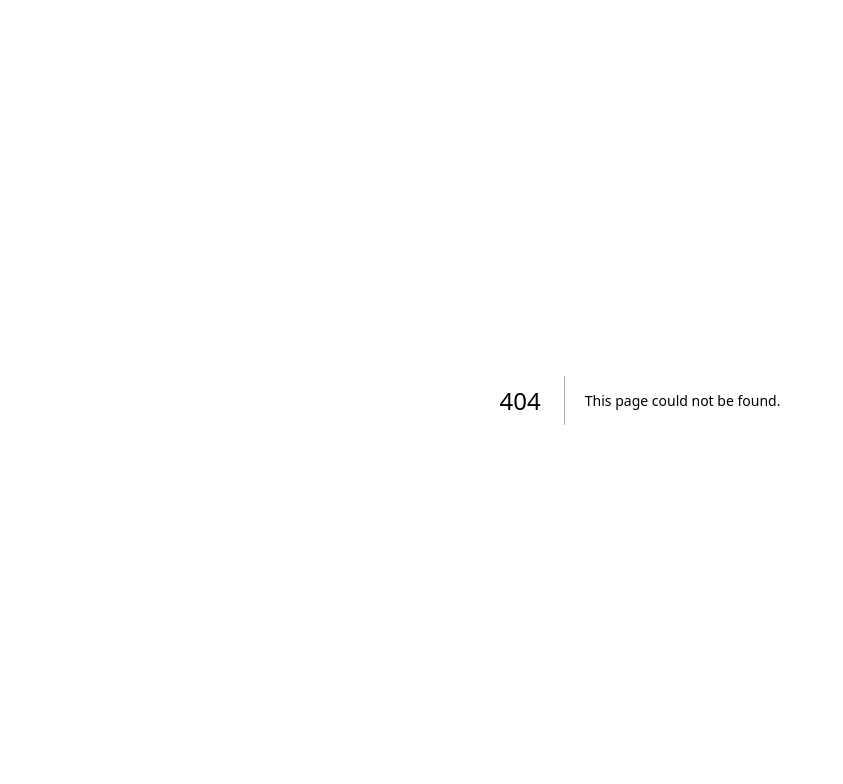
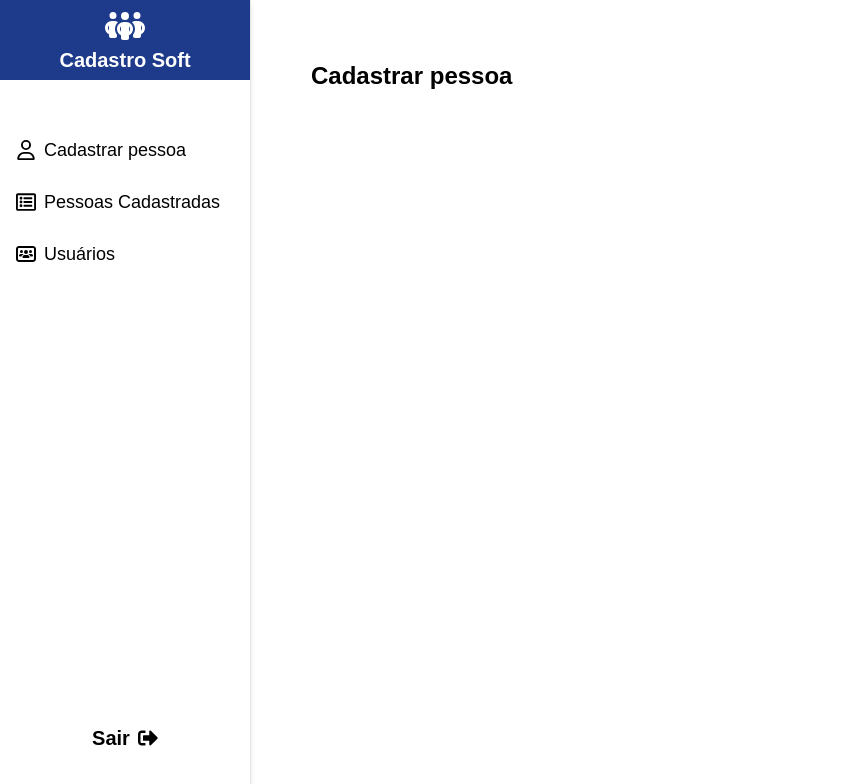
Before and after one commit to allanalmeida94/cadastro-pessoa, a Next.js app: page /cadastra-pessoa in a window 1280 px wide. Before the commit this address had no page. Shown: the top 784 px of the page, without its empty margins (0-843 px from the left). Built offline with nearby package versions, Linux system fonts and the light colour scheme.

Commit message:
chore: adiciona a página cadastra pessoa

```diff
--- /dev/null
+++ b/src/pages/cadastra-pessoa.tsx
@@ -0,0 +1,13 @@
+import MainLayout from "@/components/ui/MainLayout";
+
+export default function CadastraPessoa() {
+
+  return (
+    <MainLayout>
+      <div className="flex flex-col w-full h-full p-5">
+        <h1 className="text-2xl font-bold">Cadastrar pessoa</h1>
+      </div>
+    </MainLayout>
+  )
+
+}
```
